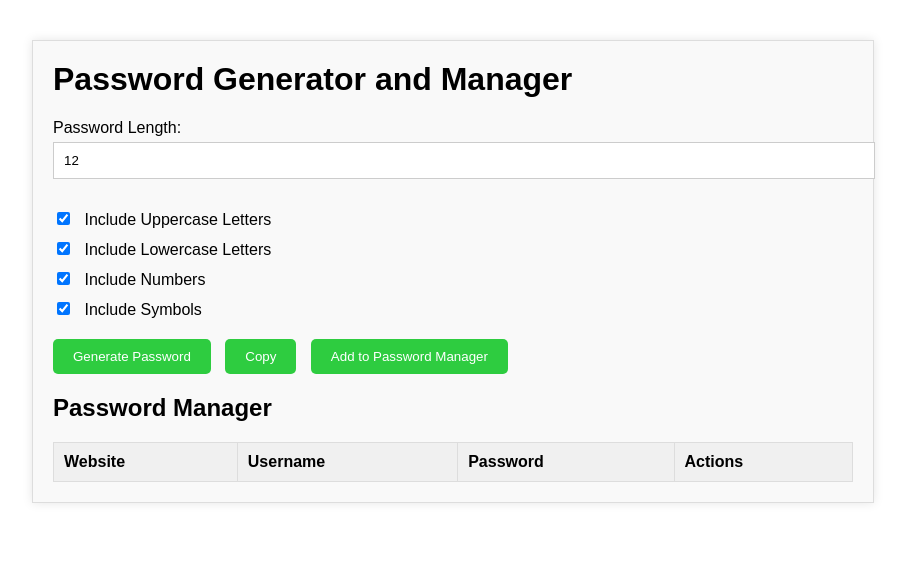
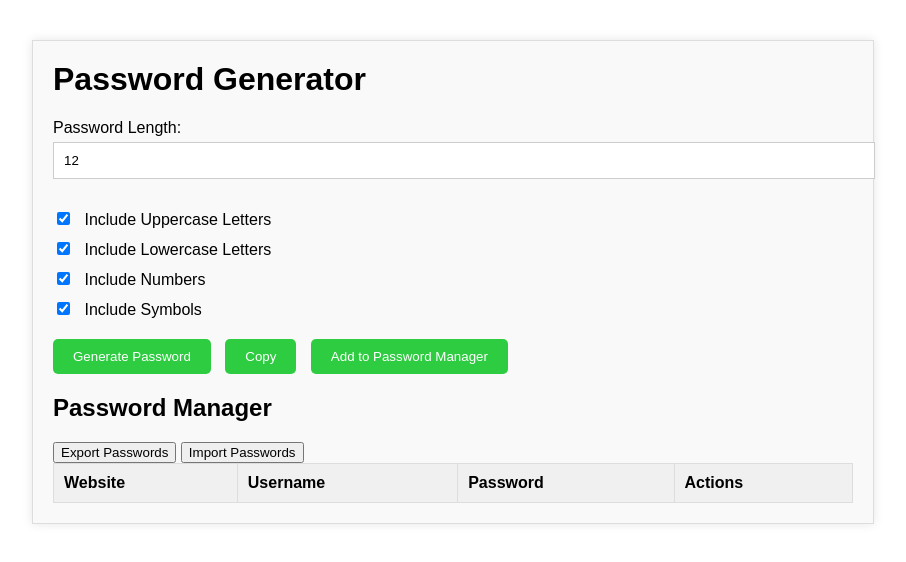
Before and after one commit to ayanali0249/Password-Manager-and-Generator, a plain HTML site: page Index.html in a window 1280 px wide. Shown: the whole page, without its empty margins (187-1093 px from the left). Drawn offline with Linux system fonts and the light colour scheme.

Commit message:
Update Index.html

```diff
--- a/Index.html
+++ b/Index.html
@@ -1,15 +1,16 @@
-<!-- HTML -->
 <!DOCTYPE html>
 <html lang="en">
 <head>
     <meta charset="UTF-8">
     <meta name="viewport" content="width=device-width, initial-scale=1.0">
-    <title>Password Generator and Manager</title>
+    <title>Password Generator</title>
     <link rel="stylesheet" href="style.css">
 </head>
 <body>
     <div class="container">
-        <h1>Password Generator and Manager</h1>
+        <h1>Password Generator</h1>
+
+        <!-- Password Generator Section -->
         <div class="generator-container">
             <div class="input-group">
                 <label for="password-length">Password Length:</label>
@@ -40,8 +41,15 @@
             </div>
             <p id="generated-password"></p>
         </div>
+
+        <!-- Password Manager Section -->
         <div class="password-manager-container">
             <h2>Password Manager</h2>
+            <div class="import-export-group">
+                <button id="export-passwords">Export Passwords</button>
+                <button id="import-passwords">Import Passwords</button>
+                <input type="file" id="file-input" accept=".json" hidden>
+            </div>
             <table id="password-table">
                 <thead>
                     <tr>
```
